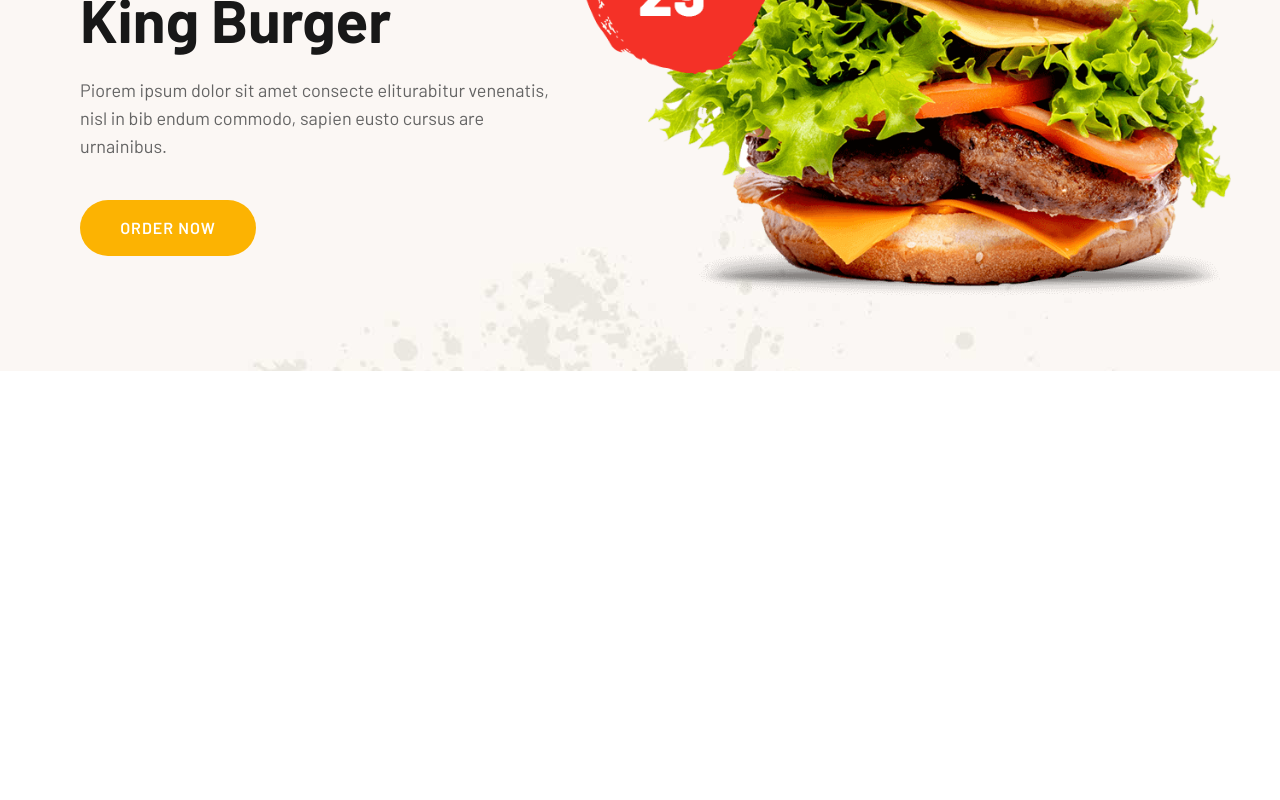
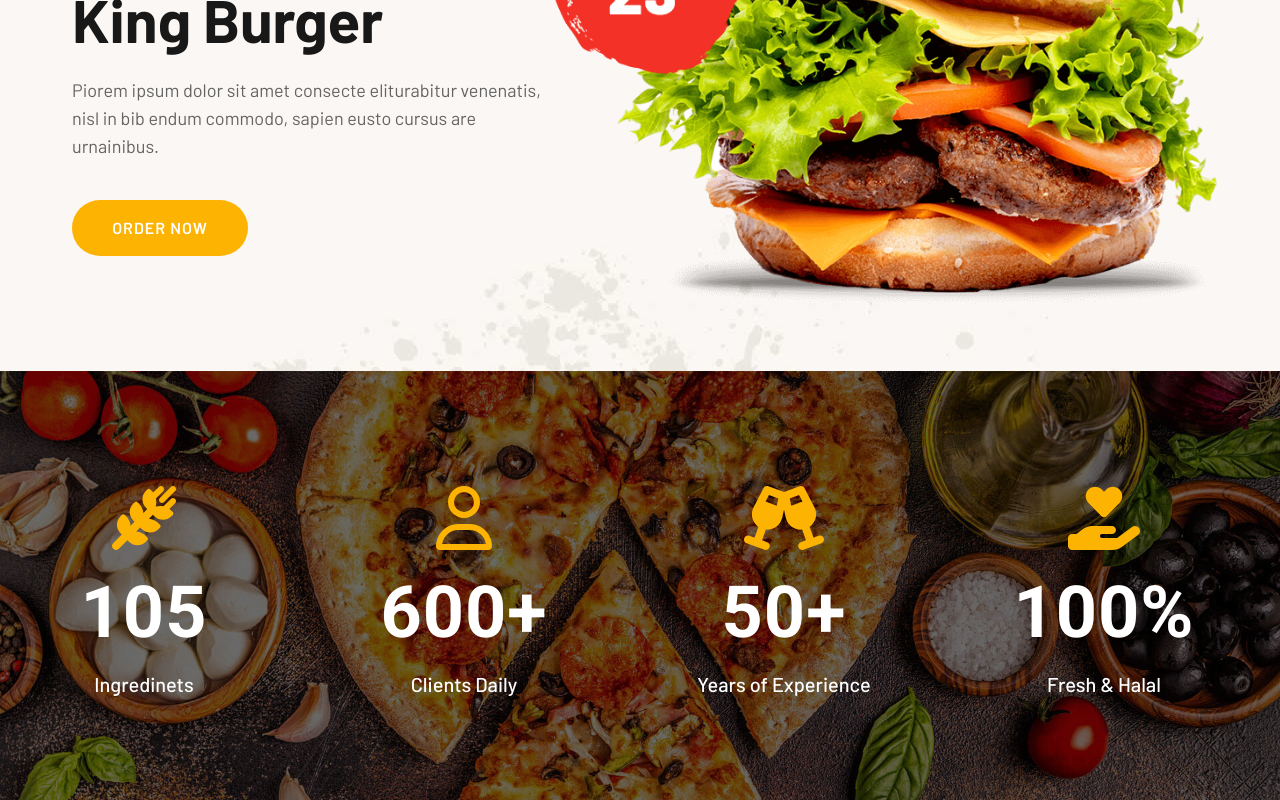
Before and after one commit to KrisKiselkov/panpie, a React (Create React App) app: page / in a window 1280 px wide. Shown: the part 4039-4839 px from the top of the page. Before the commit the page ends 4410 px from the top, so only its background shows below. Built offline with nearby package versions, Linux system fonts and the light colour scheme.

Commit message:
Statistics Base Look

```diff
--- a/src/App.css
+++ b/src/App.css
@@ -1,4 +1,5 @@
 @import url('https://fonts.googleapis.com/css2?family=Barlow:ital,wght@0,100;0,200;0,300;0,400;0,500;0,600;0,700;0,800;0,900;1,100;1,200;1,300;1,400;1,500;1,600;1,700;1,800;1,900&display=swap');
+@import url('https://fonts.googleapis.com/css2?family=Roboto:ital,wght@0,100;0,300;0,400;0,500;0,700;0,900;1,100;1,300;1,400;1,500;1,700;1,900&display=swap');
 
 * {
   font-family: 'Barlow', 'sans-serif';
@@ -115,7 +116,6 @@ nav h2 {
 
 #home-btn:hover {
   background-color: #f43127;
-  color: #181818;
 }
 
 #home-pizza {
@@ -319,7 +319,6 @@ nav h2 {
   background-position: center;
   background-size: auto;
   background-attachment: fixed;
-  background-color: aqua;
   height: 565px;
 }
 
@@ -445,6 +444,7 @@ nav h2 {
 
 #king-burger-txt {
   position: relative;
+  right: .5em;
   width: 45%;
 }
 
@@ -483,5 +483,63 @@ nav h2 {
 }
 
 #burger-img {
-  width: 105%;
+  width: 108%;
+  position: relative;
+  right: 2em;
 }
+
+
+/* STATISTICS SECTION */
+#statistics-section {
+  background-image: url("images/statistics_bg.jpg");
+  background-size: cover;
+  background-attachment: fixed;
+  height: 26.8em;
+}
+
+#statistics-overlay {
+  position: absolute;
+  height: 26.8em;
+  width: 100%;
+  background-color: black;
+  opacity: 0.58;
+}
+
+#statistics-container {
+  display: flex;
+  justify-content: space-between;
+  align-items: center;
+  position: relative;
+  top: 7.2em;
+  margin: 0 auto;
+  max-width: 1200px;
+  height: 200px;
+}
+
+.stat-divs {
+  position: relative;
+  right: 1em;
+  width: 15em;
+  height: 100%;
+}
+
+.stat-divs-svg {
+  margin: 0 auto;
+  width: 100%;
+}
+
+.stat-divs-h1 {
+  font-size: 72px;
+  color: #fff;
+  letter-spacing: 1px;
+  text-align: center;
+  line-height: 0px;
+  font-family: 'Roboto', sans-serif;
+}
+
+.stat-divs-h3 {
+  color: #fff;
+  font-size: 20px;
+  font-weight: 500;
+  text-align: center;
+}
--- a/src/content/Landing.js
+++ b/src/content/Landing.js
@@ -5,6 +5,7 @@ import { KnowMore } from "./Know-More";
 import { Nav } from "./Nav";
 import { Offers } from "./Offers";
 import { QualityContainer } from "./Quality-Container";
+import { Statistics } from "./Statistics";
 
 
 export function Landing() {
@@ -23,6 +24,8 @@ export function Landing() {
             <KnowMore />
 
             <KingBurger />
+
+            <Statistics />
         </>
     );
 }
--- /dev/null
+++ b/src/content/Statistics.js
@@ -0,0 +1,34 @@
+
+
+export function Statistics() {
+    return(
+        <section id="statistics-section">
+            <div id="statistics-overlay"></div>
+            <div id="statistics-container">
+                <div className="stat-divs">
+                    <svg xmlns="http://www.w3.org/2000/svg" height="64" width="64" viewBox="0 0 512 512" className="stat-divs-svg"><path fill="#fcb302" d="M505 41c9.4-9.4 9.4-24.6 0-33.9s-24.6-9.4-33.9 0L383 95c-9.4 9.4-9.4 24.6 0 33.9s24.6 9.4 33.9 0l88-88zM305.5 27.3c-6.2-6.2-16.4-6.2-22.6 0L271.5 38.6c-37.5 37.5-37.5 98.3 0 135.8l10.4 10.4-30.5 30.5c-3.4-27.3-15.5-53.8-36.5-74.8l-11.3-11.3c-6.2-6.2-16.4-6.2-22.6 0l-11.3 11.3c-37.5 37.5-37.5 98.3 0 135.8l10.4 10.4-30.5 30.5c-3.4-27.3-15.5-53.8-36.5-74.8L101.8 231c-6.2-6.2-16.4-6.2-22.6 0L67.9 242.3c-37.5 37.5-37.5 98.3 0 135.8l10.4 10.4L9.4 457.4c-12.5 12.5-12.5 32.8 0 45.3s32.8 12.5 45.3 0l68.9-68.9 12.2 12.2c37.5 37.5 98.3 37.5 135.8 0l11.3-11.3c6.2-6.2 6.2-16.4 0-22.6l-11.3-11.3c-21.8-21.8-49.6-34.1-78.1-36.9l31.9-31.9 12.2 12.2c37.5 37.5 98.3 37.5 135.8 0l11.3-11.3c6.2-6.2 6.2-16.4 0-22.6l-11.3-11.3c-21.8-21.8-49.6-34.1-78.1-36.9l31.9-31.9 12.2 12.2c37.5 37.5 98.3 37.5 135.8 0L486.5 231c6.2-6.2 6.2-16.4 0-22.6L475.2 197c-5.2-5.2-10.6-9.8-16.4-13.9L505 137c9.4-9.4 9.4-24.6 0-33.9s-24.6-9.4-33.9 0l-59.4 59.4c-20.6-4.4-42-3.7-62.3 2.1c6.1-21.3 6.6-43.8 1.4-65.3L409 41c9.4-9.4 9.4-24.6 0-33.9s-24.6-9.4-33.9 0L329.1 52.9c-3.7-5-7.8-9.8-12.4-14.3L305.5 27.3z"/></svg>
+                    <h1 className="stat-divs-h1">105</h1>
+                    <h3 className="stat-divs-h3">Ingredinets</h3>
+                </div>
+
+                <div className="stat-divs">
+                    <svg xmlns="http://www.w3.org/2000/svg" height="64" width="61" viewBox="0 0 448 512" className="stat-divs-svg"><path fill="#fcb302" d="M304 128a80 80 0 1 0 -160 0 80 80 0 1 0 160 0zM96 128a128 128 0 1 1 256 0A128 128 0 1 1 96 128zM49.3 464l349.5 0c-8.9-63.3-63.3-112-129-112l-91.4 0c-65.7 0-120.1 48.7-129 112zM0 482.3C0 383.8 79.8 304 178.3 304l91.4 0C368.2 304 448 383.8 448 482.3c0 16.4-13.3 29.7-29.7 29.7L29.7 512C13.3 512 0 498.7 0 482.3z"/></svg>
+                    <h1 className="stat-divs-h1">600+</h1>
+                    <h3 className="stat-divs-h3">Clients Daily</h3>
+                </div>
+
+                <div className="stat-divs">
+                    <svg xmlns="http://www.w3.org/2000/svg" height="64" width="60" viewBox="0 0 640 512" className="stat-divs-svg"><path fill="#fcb302" d="M155.6 17.3C163 3 179.9-3.6 195 1.9L320 47.5l125-45.6c15.1-5.5 32 1.1 39.4 15.4l78.8 152.9c28.8 55.8 10.3 122.3-38.5 156.6L556.1 413l41-15c16.6-6 35 2.5 41 19.1s-2.5 35-19.1 41l-71.1 25.9L476.8 510c-16.6 6.1-35-2.5-41-19.1s2.5-35 19.1-41l41-15-31.3-86.2c-59.4 5.2-116.2-34-130-95.2L320 188.8l-14.6 64.7c-13.8 61.3-70.6 100.4-130 95.2l-31.3 86.2 41 15c16.6 6 25.2 24.4 19.1 41s-24.4 25.2-41 19.1L92.2 484.1 21.1 458.2c-16.6-6.1-25.2-24.4-19.1-41s24.4-25.2 41-19.1l41 15 31.3-86.2C66.5 292.5 48.1 226 76.9 170.2L155.6 17.3zm44 54.4l-27.2 52.8L261.6 157l13.1-57.9L199.6 71.7zm240.9 0L365.4 99.1 378.5 157l89.2-32.5L440.5 71.7z"/></svg>
+                    <h1 className="stat-divs-h1">50+</h1>
+                    <h3 className="stat-divs-h3">Years of Experience</h3>
+                </div>
+
+                <div className="stat-divs">
+                <svg xmlns="http://www.w3.org/2000/svg" height="64" width="67" viewBox="0 0 576 512" className="stat-divs-svg"><path fill="#fcb302" d="M163.9 136.9c-29.4-29.8-29.4-78.2 0-108s77-29.8 106.4 0l17.7 18 17.7-18c29.4-29.8 77-29.8 106.4 0s29.4 78.2 0 108L310.5 240.1c-6.2 6.3-14.3 9.4-22.5 9.4s-16.3-3.1-22.5-9.4L163.9 136.9zM568.2 336.3c13.1 17.8 9.3 42.8-8.5 55.9L433.1 485.5c-23.4 17.2-51.6 26.5-80.7 26.5L192 512 32 512c-17.7 0-32-14.3-32-32l0-64c0-17.7 14.3-32 32-32l36.8 0 44.9-36c22.7-18.2 50.9-28 80-28l78.3 0 16 0 64 0c17.7 0 32 14.3 32 32s-14.3 32-32 32l-64 0-16 0c-8.8 0-16 7.2-16 16s7.2 16 16 16l120.6 0 119.7-88.2c17.8-13.1 42.8-9.3 55.9 8.5zM193.6 384c0 0 0 0 0 0l-.9 0c.3 0 .6 0 .9 0z"/></svg>
+                    <h1 className="stat-divs-h1">100%</h1>
+                    <h3 className="stat-divs-h3">Fresh & Halal</h3>
+                </div>
+            </div>
+        </section>
+    );
+}
```
Also changed, not shown: src/images/statistics_bg.jpg (added).
